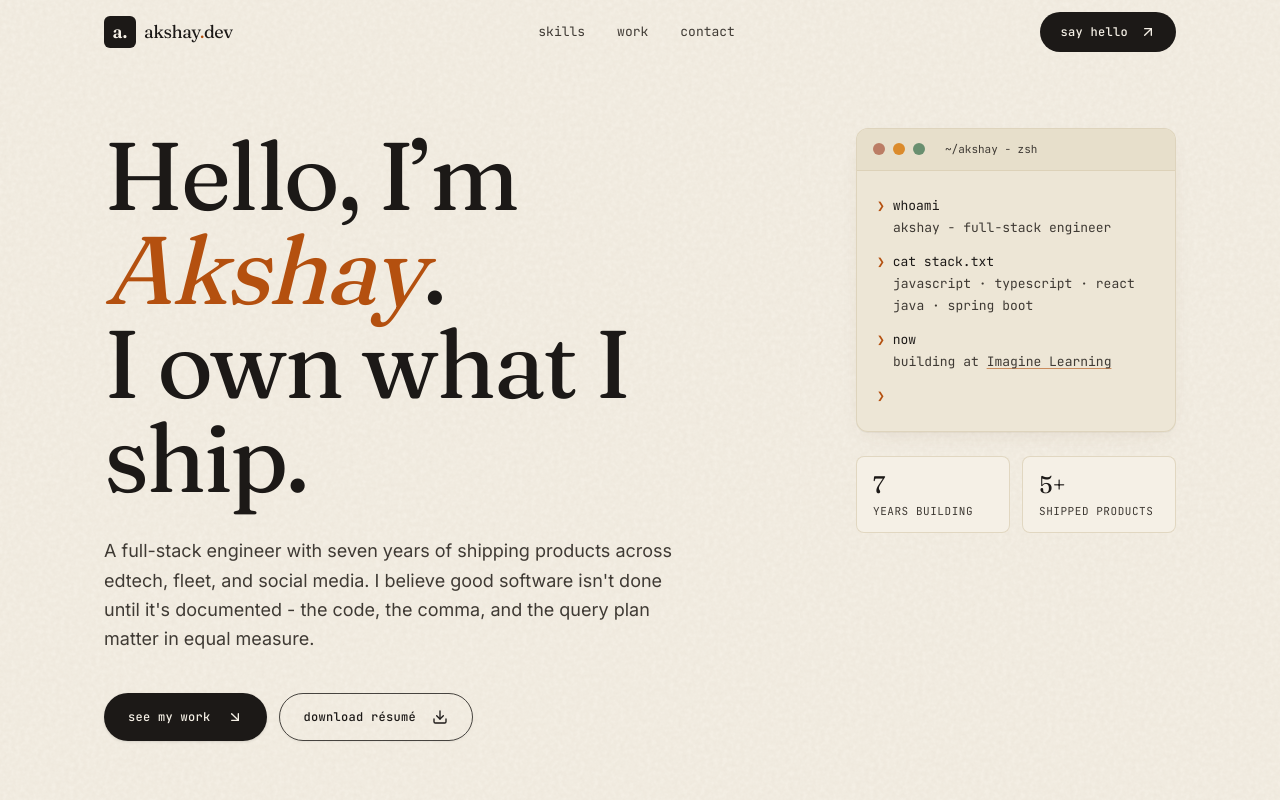
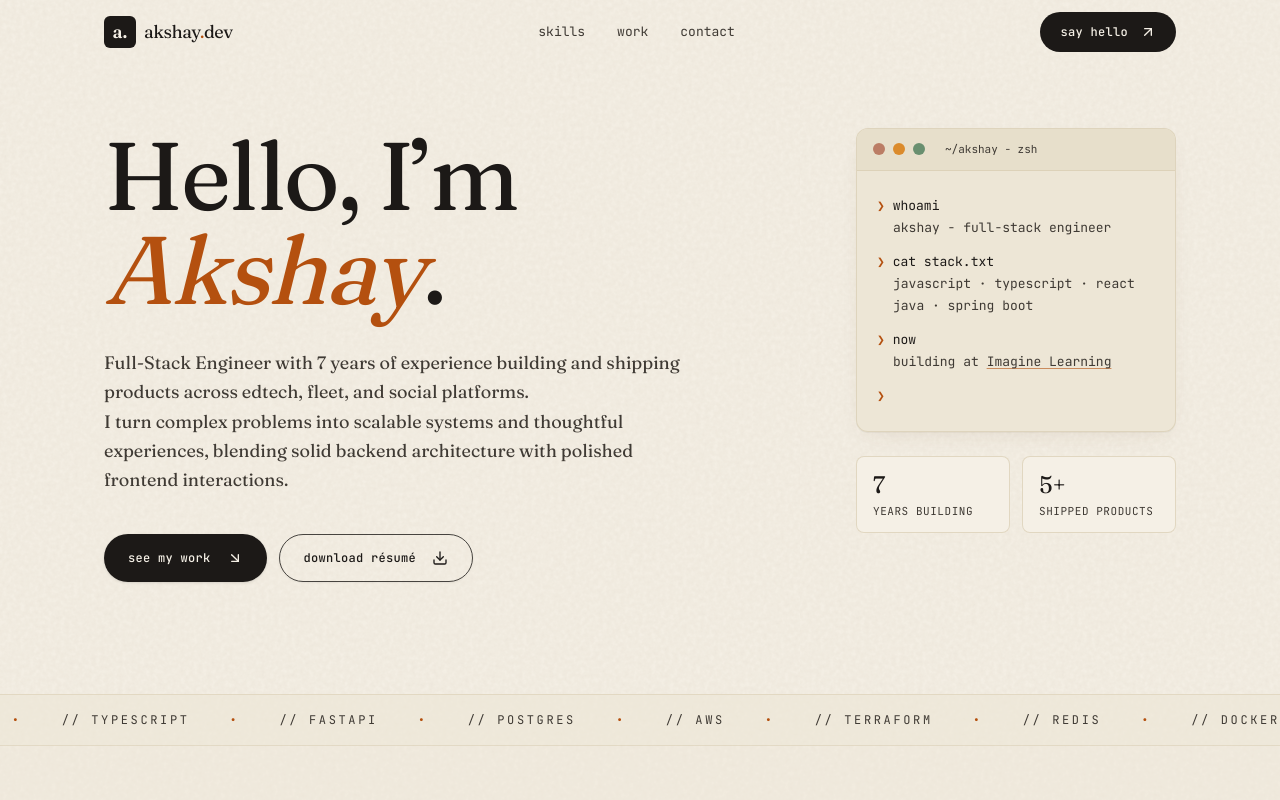
Before and after one commit to akshaym5147/portfolio-app, a React (Vite) app: page / in a window 1280 px wide. Shown: the top 800 px of the page. Built offline with nearby package versions, Linux system fonts and the light colour scheme.

Commit message:
Fixed UI and added external links

```diff
--- a/src/components/Hero.jsx
+++ b/src/components/Hero.jsx
@@ -16,14 +16,15 @@ const Hero = () => {
             Hello, I’m{" "}
             <span className="italic text-amber">{profile.firstName}</span>.
             <br />
-            I own what I ship.
           </h1>
+          {/* <br /> */}
+          {/* <span className={`font-serif ${headingSizes.base} ${leading.snug} ${headingSizes.sm} md:leading-[0.98] text-ink ${tracking.heading}`}> Building Systems.</span>
+          <span className={`font-serif ${headingSizes.base} ${leading.snug} ${headingSizes.sm} md:leading-[0.98] text-ink ${tracking.heading}`}> Crafting Experiences.</span> */}
 
-          <p className="mt-8 max-w-xl text-inkSoft text-lg leading-relaxed">
-            A full-stack engineer with seven years of shipping products across
-            edtech, fleet, and social media. I believe good software isn't done
-            until it's documented - the code, the comma, and the query plan matter
-            in equal measure.
+          <p className="font-serif mt-8 max-w-xl text-inkSoft text-lg leading-relaxed">
+            Full-Stack Engineer with 7 years of experience building and shipping products across edtech, fleet, and social platforms.
+            <br />
+            I turn complex problems into scalable systems and thoughtful experiences, blending solid backend architecture with polished frontend interactions.
           </p>
 
           <div className="mt-10 flex flex-wrap items-center gap-3">
--- a/src/mock.js
+++ b/src/mock.js
@@ -16,6 +16,7 @@ export const profile = {
   socials: [
     { label: "GitHub", href: "https://github.com/akshaym5147" },
     { label: "LinkedIn", href: "https://www.linkedin.com/in/akshay-m-b64957169" },
+    { label: "Leetcode", href: "https://leetcode.com/u/akshay_muge/" },
   ],
   stats: [
     { label: "Years building", value: "7" },
```
